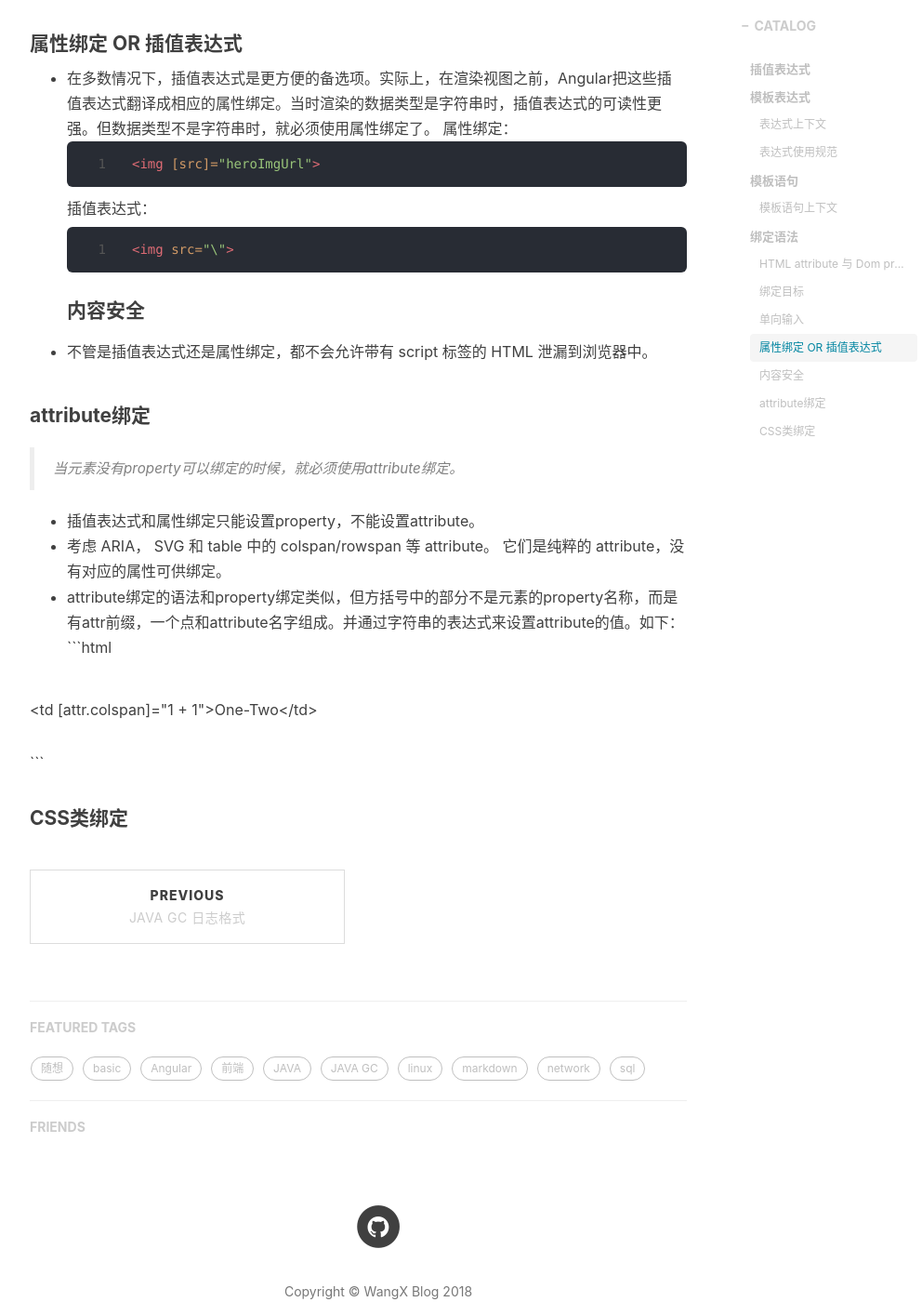
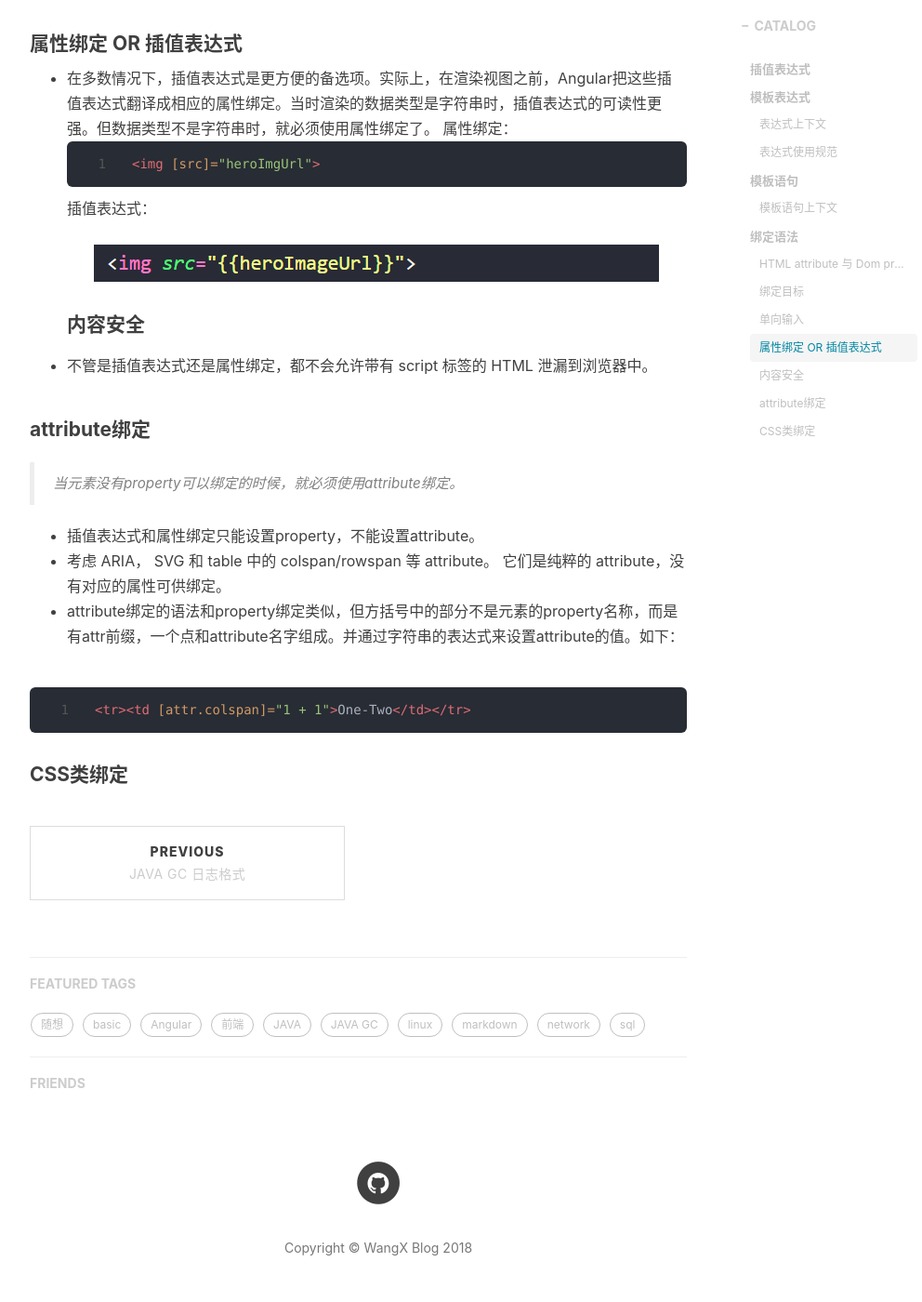
Before and after one commit to fatty-wang/fatty-wang.github.io, a Jekyll site: the page built from _posts/2018-11-21-angular-template-syntax.md, in a window 1280 px wide and 1400 px high, scrolled down 3353 px. Shown: the whole window at 93% size, without its empty margins (233-1225 px from the left). Built offline with Jekyll 4.4.1, drawn with Linux system fonts in a browser that asks for light colours; nearby versions of some CDN libraries; comment, search, counter and statistics services are not loaded.

Commit message:
template syntax style

````diff
--- a/_posts/2018-11-21-angular-template-syntax.md
+++ b/_posts/2018-11-21-angular-template-syntax.md
@@ -105,9 +105,7 @@ tags:
 <img [src]="heroImgUrl">
 ```
 插值表达式：
-```html
-<img src="\{{heroImageUrl\}}">
-```
+!["插值表达式"](/img/interpolation.png "插值表达式")
 #### 内容安全
 * 不管是插值表达式还是属性绑定，都不会允许带有 script 标签的 HTML 泄漏到浏览器中。
 
@@ -117,6 +115,7 @@ tags:
 * 插值表达式和属性绑定只能设置property，不能设置attribute。
 * 考虑 ARIA， SVG 和 table 中的 colspan/rowspan 等 attribute。 它们是纯粹的 attribute，没有对应的属性可供绑定。
 * attribute绑定的语法和property绑定类似，但方括号中的部分不是元素的property名称，而是有attr前缀，一个点和attribute名字组成。并通过字符串的表达式来设置attribute的值。如下：
+
 ```html
 <tr><td [attr.colspan]="1 + 1">One-Two</td></tr>
 ```
````
Also changed, not shown: img/interpolation.png (added).
